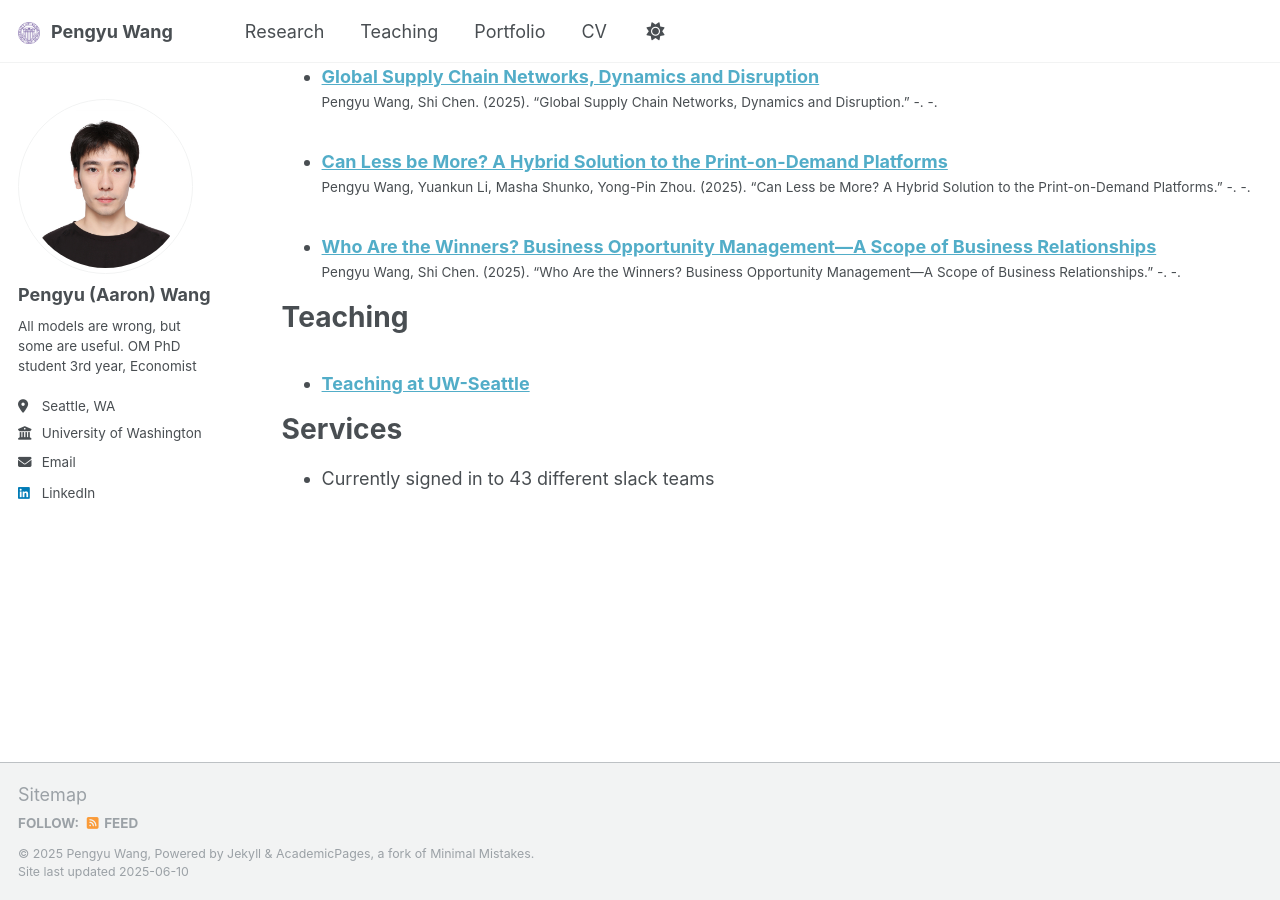
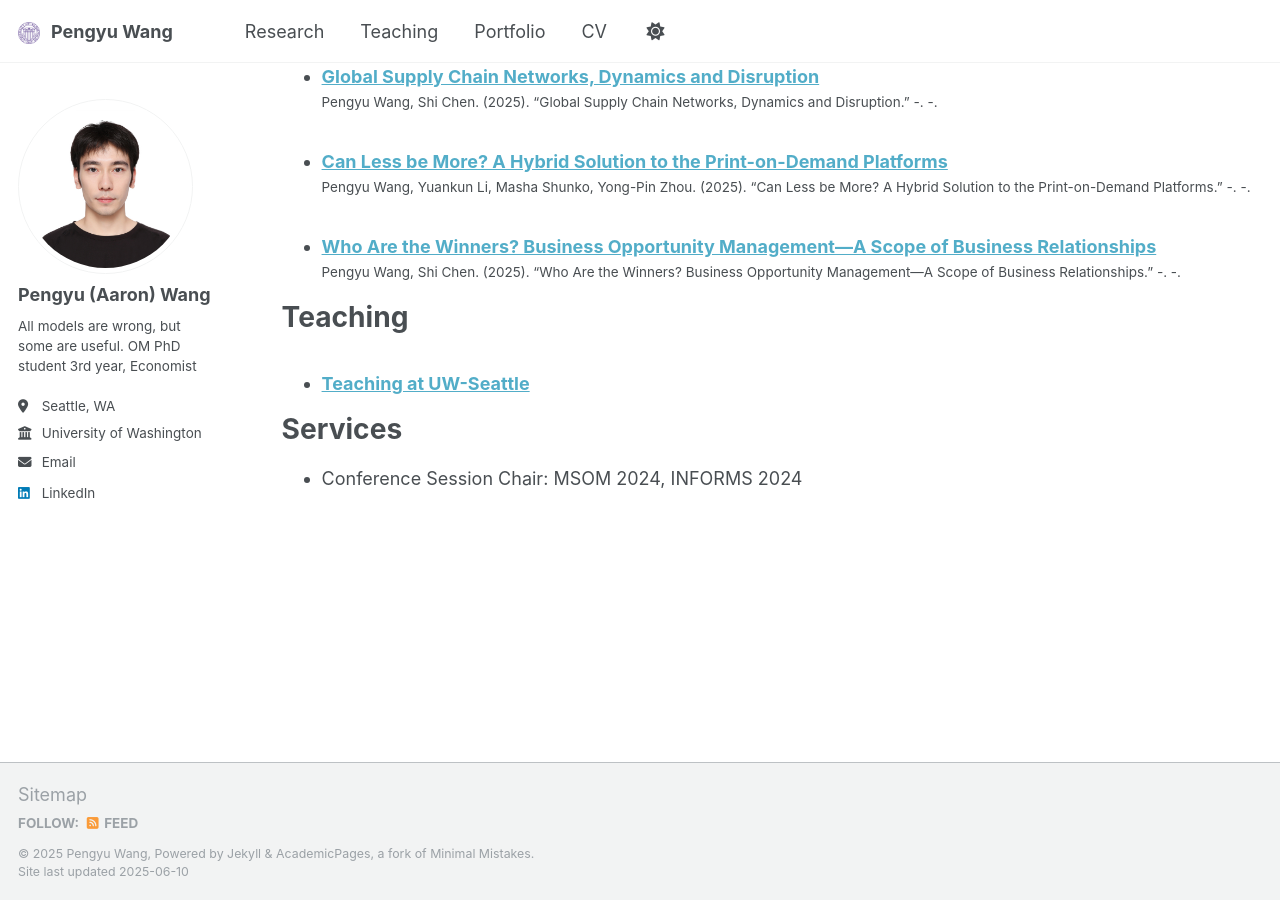
Before and after one commit to MithrandiRAaron/mithrandiraaron.github.io, a Jekyll site: the page built from _pages/cv.md, in a window 1280 px wide and 900 px high, scrolled down 649 px. Built offline with Jekyll 4.4.1, drawn with Linux system fonts in a browser that asks for light colours.

Commit message:
Update cv.md

```diff
--- a/_pages/cv.md
+++ b/_pages/cv.md
@@ -37,4 +37,4 @@ Teaching
 
 Services
 ======
-* Currently signed in to 43 different slack teams
+* Conference Session Chair: MSOM 2024, INFORMS 2024
```
